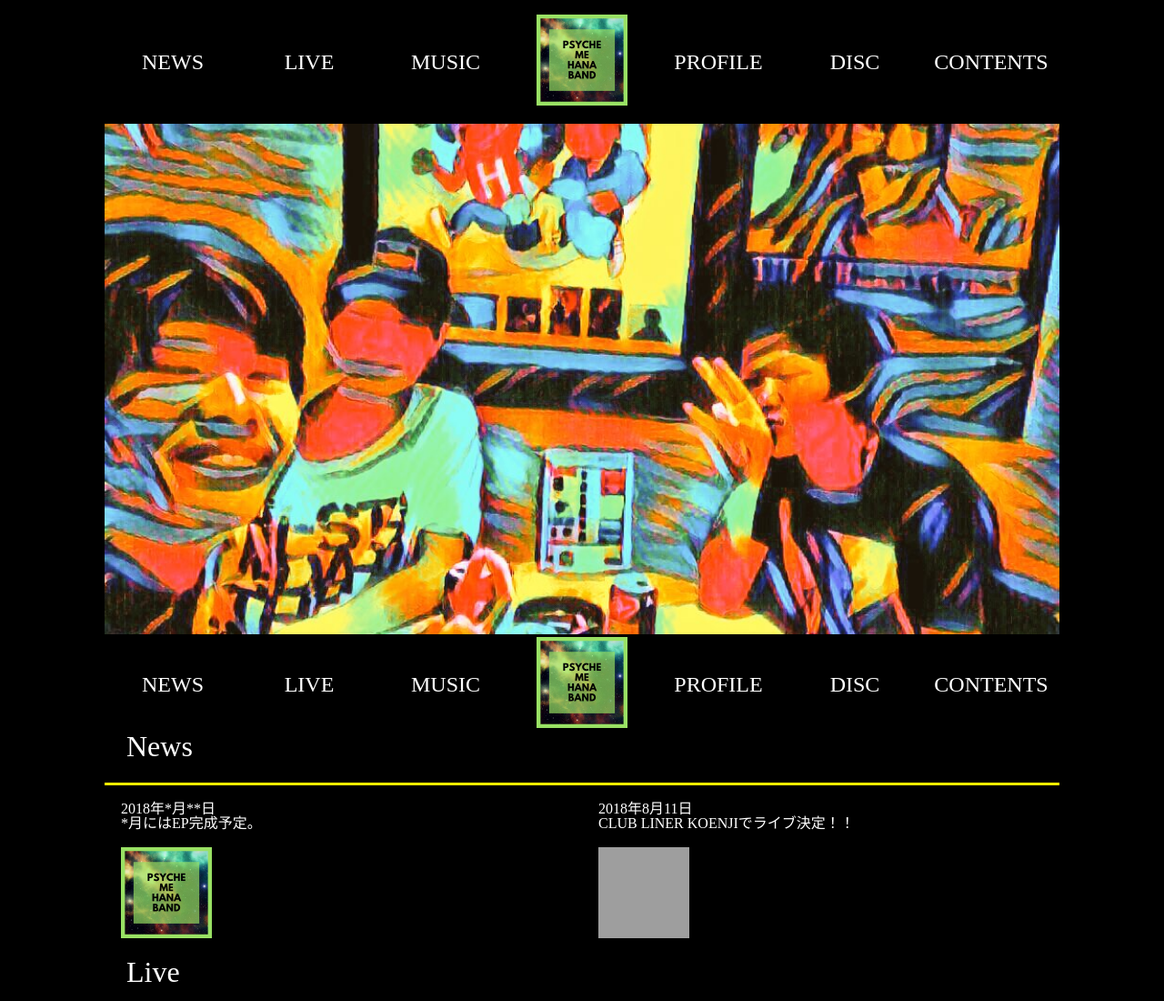
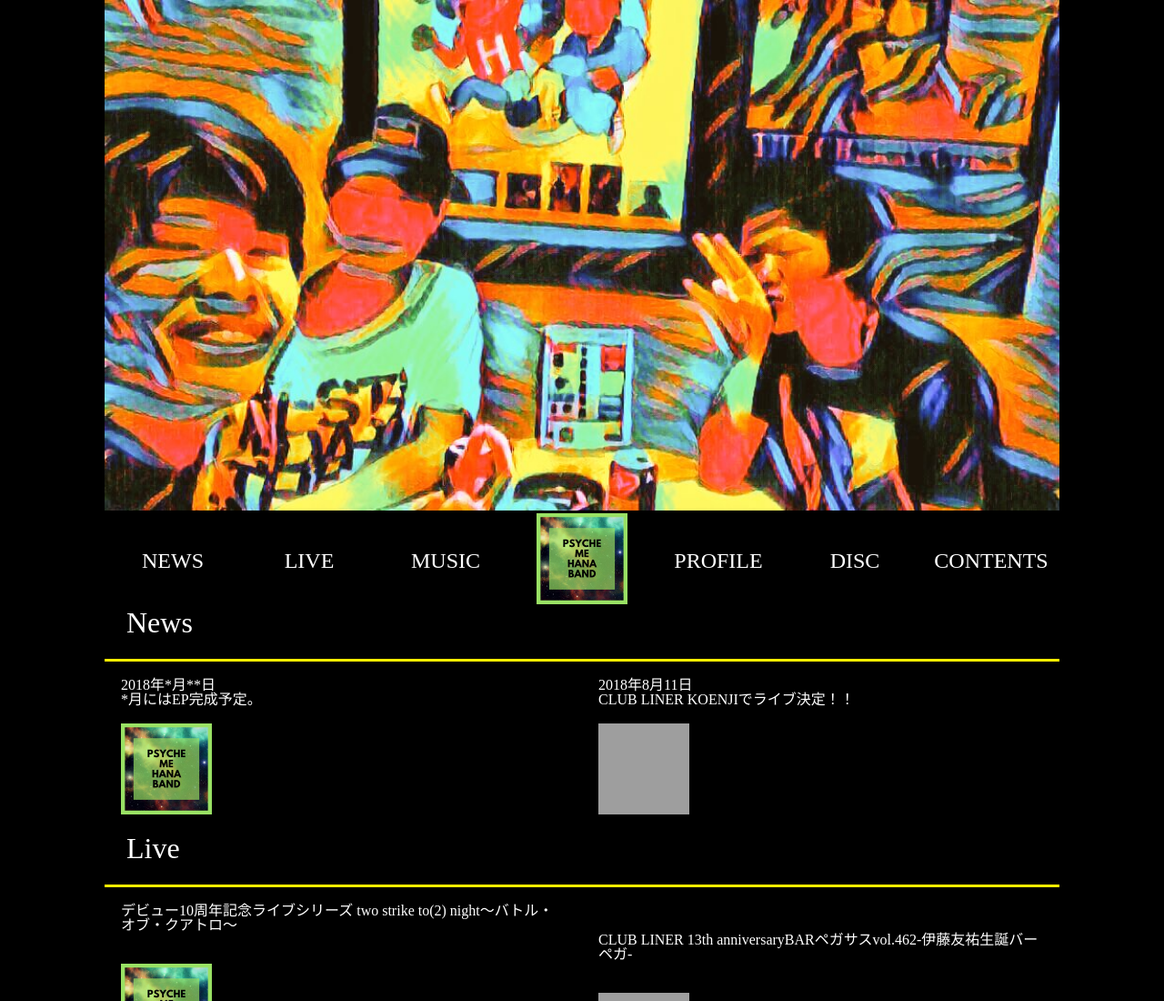
Before and after one commit to tnnzsk/psyche-me-hana-band, a plain HTML site: page index.html in a window 1280 px wide. Shown: the top 1100 px of the page at 91% size. Drawn offline with nearby package versions, Linux system fonts and the light colour scheme; grey boxes are pictures that could not be loaded; a script that the page names is missing.

Commit message:
ver1.0.1

```diff
--- a/index.html
+++ b/index.html
@@ -12,22 +12,6 @@
 </head>
 <body>
   <div class="wrap">
-<<<<<<< HEAD
-=======
-    <div class="head-nav">
-      <ul>
-       <li><a href="#news">NEWS</a></li>
-       <li><a href="#live">LIVE</a></li>
-       <li><a href="#music">MUSIC</a></li>
-       <dd class="nav-logo"><a href="#"><img src="./IMG/Logo.jpg" alt="logo"></a></dd>
-       <li><a href="#profile">PROFILE</a></li>
-       <li><a href="#disc">DISC</a></li>
-       <li><a href="#contents">CONTENTS</a></li>
-      </ul>
-    </div>
-
->>>>>>> d8e75e30ae1f860d44bf9d6506dc8ae16a7bf43f
-    <article class="main">
       <img src="IMG/main.jpg" alt="" class="main-bnr">
 
       <div class="head-nav">
@@ -42,6 +26,7 @@
         </ul>
       </div>
 
+      <article class="main">
 
       <div class="kiji">
         <h2 id="news">News</h2>
```
